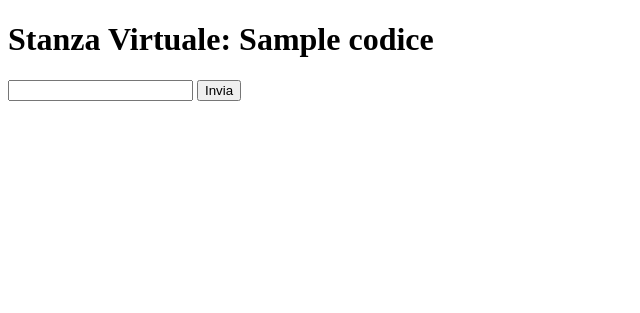
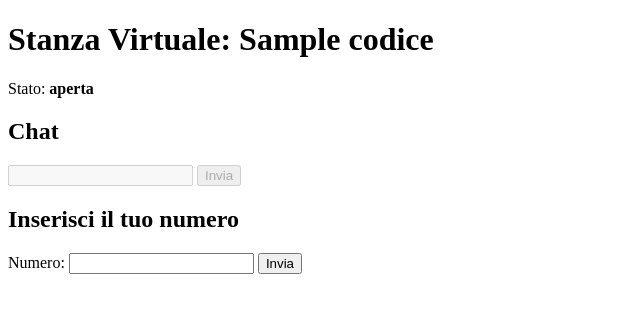
Before and after one commit to AndCatr/Stanza-Virtuale, a Flask app: template templates/stanza.html in a window 1280 px wide. Shown: the top 313 px of the page, without its empty margins (0-640 px from the left). Run offline with Flask 3, Linux system fonts and the light colour scheme; the template is opened without the code that fills it: most values are stand-ins (such as "Sample title", 1, 10 or a date in 2020); data that the repository does not hold is empty.

Commit message:
Update stanza.html

```diff
--- a/templates/stanza.html
+++ b/templates/stanza.html
@@ -6,48 +6,51 @@
     <title>Stanza Virtuale: {{ codice }}</title>
     <script>
         function aggiornaChat() {
-            fetch('/aggiorna_chat/{{ codice }}')
+            fetch("/aggiorna_chat/{{ codice }}")
                 .then(response => response.json())
                 .then(data => {
                     let chatDiv = document.getElementById("chat");
                     chatDiv.innerHTML = "";
-                    data.chat.forEach(msg => {
+                    data.chat.forEach(messaggio => {
                         let p = document.createElement("p");
-                        p.innerHTML = `<strong>${msg[0]}:</strong> ${msg[1]}`;
+                        p.innerHTML = `<strong>${messaggio[0]}:</strong> ${messaggio[1]}`;
                         chatDiv.appendChild(p);
                     });
 
-                    if (data.completa) {
+                    if (data.chat_bloccata) {
                         document.getElementById("messaggio").disabled = true;
-                        document.getElementById("inviaMessaggio").disabled = true;
-                        document.getElementById("countdown").style.display = "block";
-                        avviaCountdown(30);
+                        document.getElementById("btnInvia").disabled = true;
                     }
                 });
+
+            setTimeout(aggiornaChat, 3000);
         }
 
-        function avviaCountdown(secondi) {
-            let countdownElement = document.getElementById("countdown");
-            let timer = setInterval(() => {
-                countdownElement.innerText = `La stanza si autodistruggerà in ${secondi} secondi...`;
-                secondi--;
-                if (secondi < 0) {
-                    clearInterval(timer);
-                    window.location.href = "/";
-                }
-            }, 1000);
-        }
-
-        setInterval(aggiornaChat, 3000);
+        window.onload = aggiornaChat;
     </script>
 </head>
 <body>
     <h1>Stanza Virtuale: {{ codice }}</h1>
+    <p>Stato: <strong>aperta</strong></p>
+
+    <h2>Chat</h2>
     <div id="chat"></div>
 
-    <input type="text" id="messaggio" name="messaggio">
-    <button id="inviaMessaggio">Invia</button>
+    {% if not chat_bloccata %}
+    <form action="{{ url_for('stanza', codice=codice) }}" method="POST">
+        <input type="text" id="messaggio" name="messaggio" required>
+        <button type="submit" id="btnInvia">Invia</button>
+    </form>
+    {% else %}
+    <p>La chat è stata bloccata.</p>
+    {% endif %}
 
-    <p id="countdown" style="display:none;"></p>
+    <h2>Inserisci il tuo numero</h2>
+    <form action="{{ url_for('stanza', codice=codice) }}" method="POST">
+        <label for="numero">Numero:</label>
+        <input type="text" name="numero" required>
+        <button type="submit">Invia</button>
+    </form>
+
 </body>
 </html>
```
